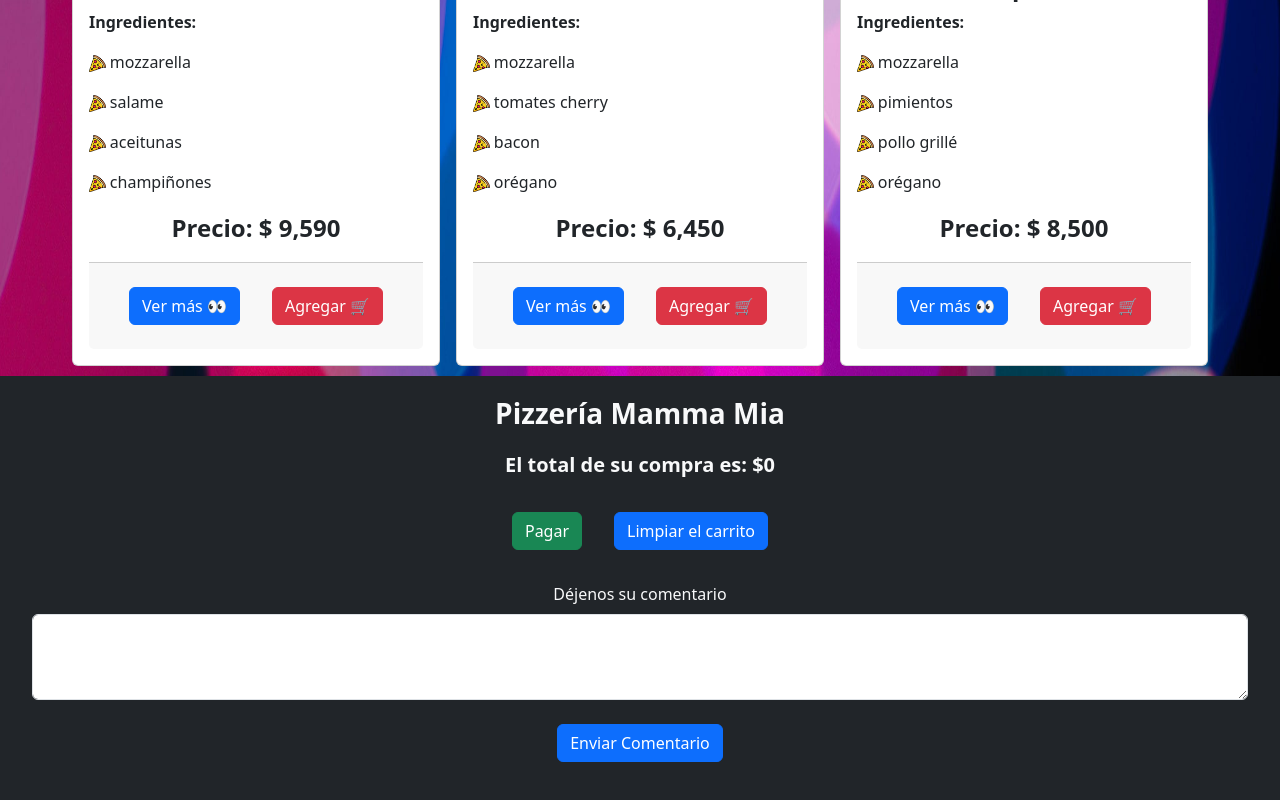
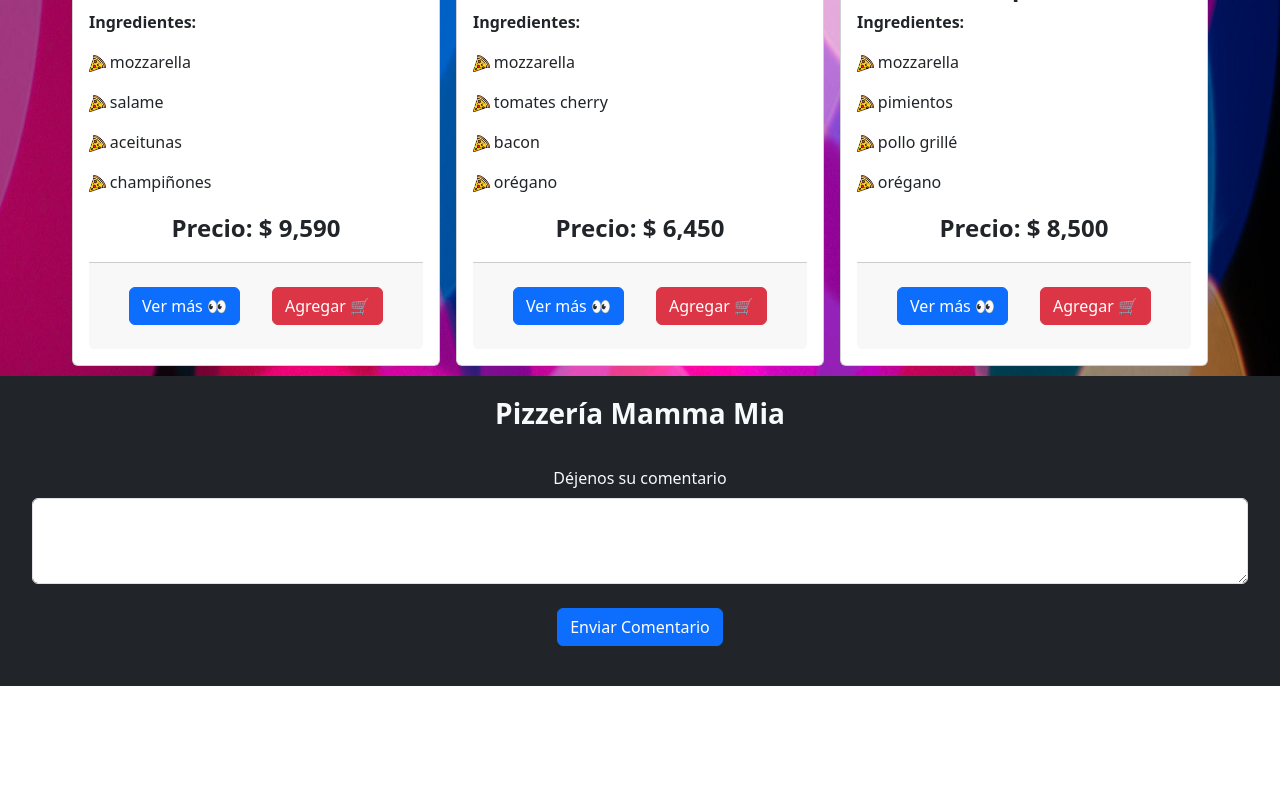
Before and after one commit to jorge2101719/mamma-mia, a React (Vite) app: page / in a window 1280 px wide. Shown: the part 1493-2293 px from the top of the page. After the commit the page ends 2179 px from the top, so only its background shows below. Built offline with nearby package versions, Linux system fonts and the light colour scheme.

Commit message:
modificación en Footer para dar efecto de ocultar/mostrar

```diff
--- a/src/components/footer/Footer.jsx
+++ b/src/components/footer/Footer.jsx
@@ -10,9 +10,12 @@
   return (
   <div className="bg-dark text-light p-3">
     <p className='fs-3 fw-bold'>Pizzería Mamma Mia</p>
-    <p className='fs-5 fw-bold'>El total de su compra es: ${total.toLocaleString('cl-CL')}</p>
-    <Button variant="success" onClick={() => pagar()}>Pagar</Button>
-    <Button onClick={() => limpiarElCarrito()}>Limpiar el carrito</Button>
+    {total > 0 ? (
+    <div>
+      <p className='fs-5 fw-bold'>El total de su compra es: ${total.toLocaleString('cl-CL')}</p>
+      <Button variant="success" onClick={() => pagar()}>Pagar</Button>
+      <Button onClick={() => limpiarElCarrito()}>Limpiar el carrito</Button>
+    </div>) : ('')}
     <Form className='p-2'>
       <Form.Group className='m-2'>
         <Form.Label>Déjenos su comentario</Form.Label>
```
